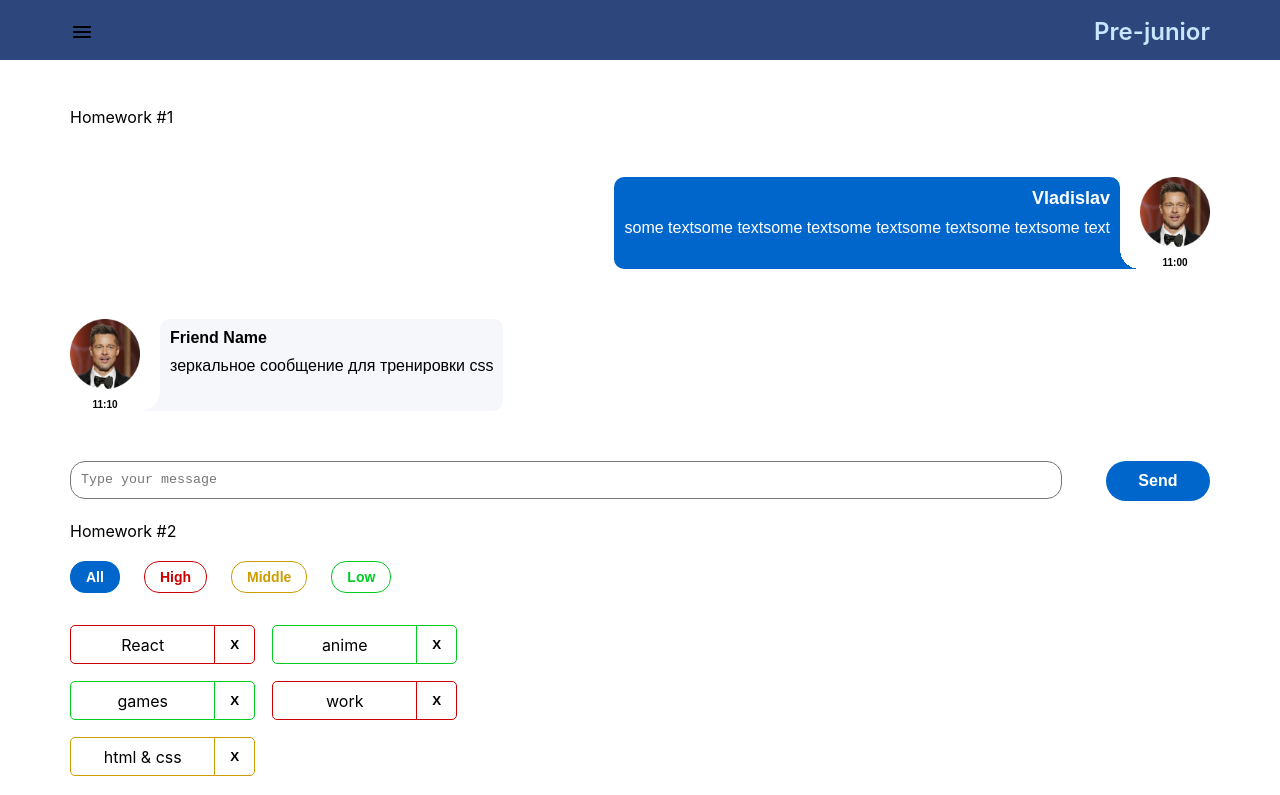
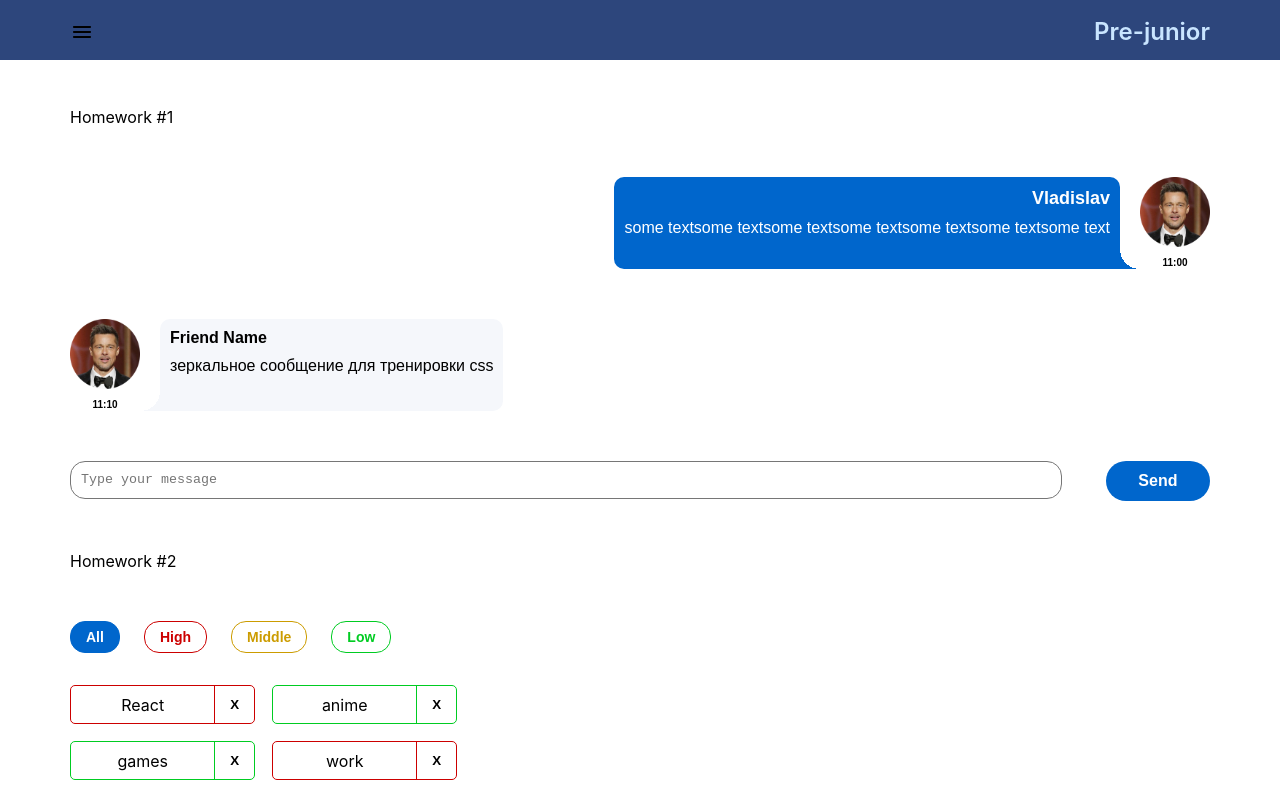
Before and after one commit to VlLabkovich/homework-front-tasks, a React (Create React App) app: page /#/pre-junior in a window 1280 px wide. Shown: the top 795 px of the page. Built offline with nearby package versions, Linux system fonts and the light colour scheme.

Commit message:
refactor: change style App

```diff
--- a/src/s1-main/App.module.css
+++ b/src/s1-main/App.module.css
@@ -3,7 +3,7 @@
 }
 
 .hw {
-    margin: 20px 70px;
+    margin: 50px 70px;
 }
 
 .hwTitle {
```
